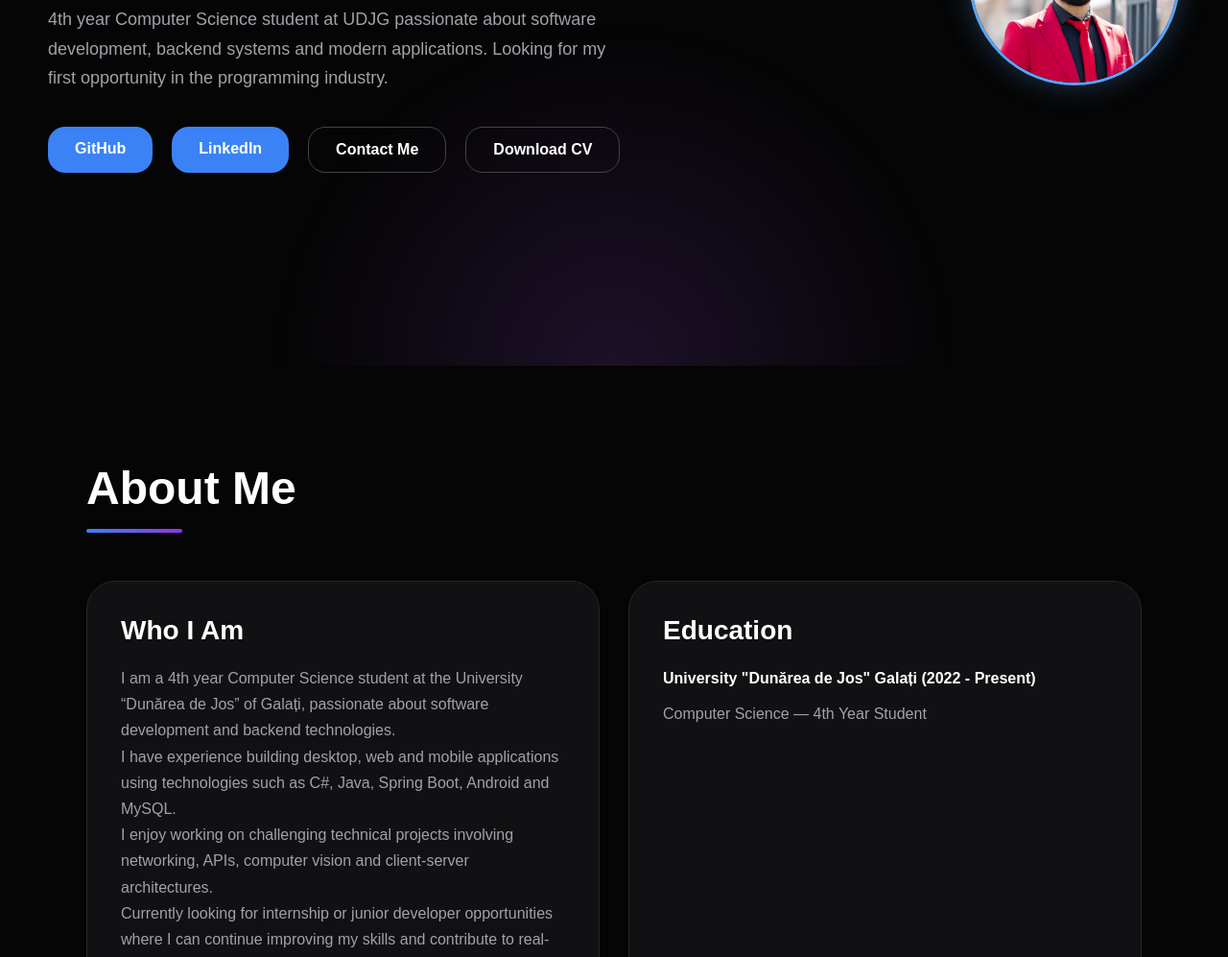
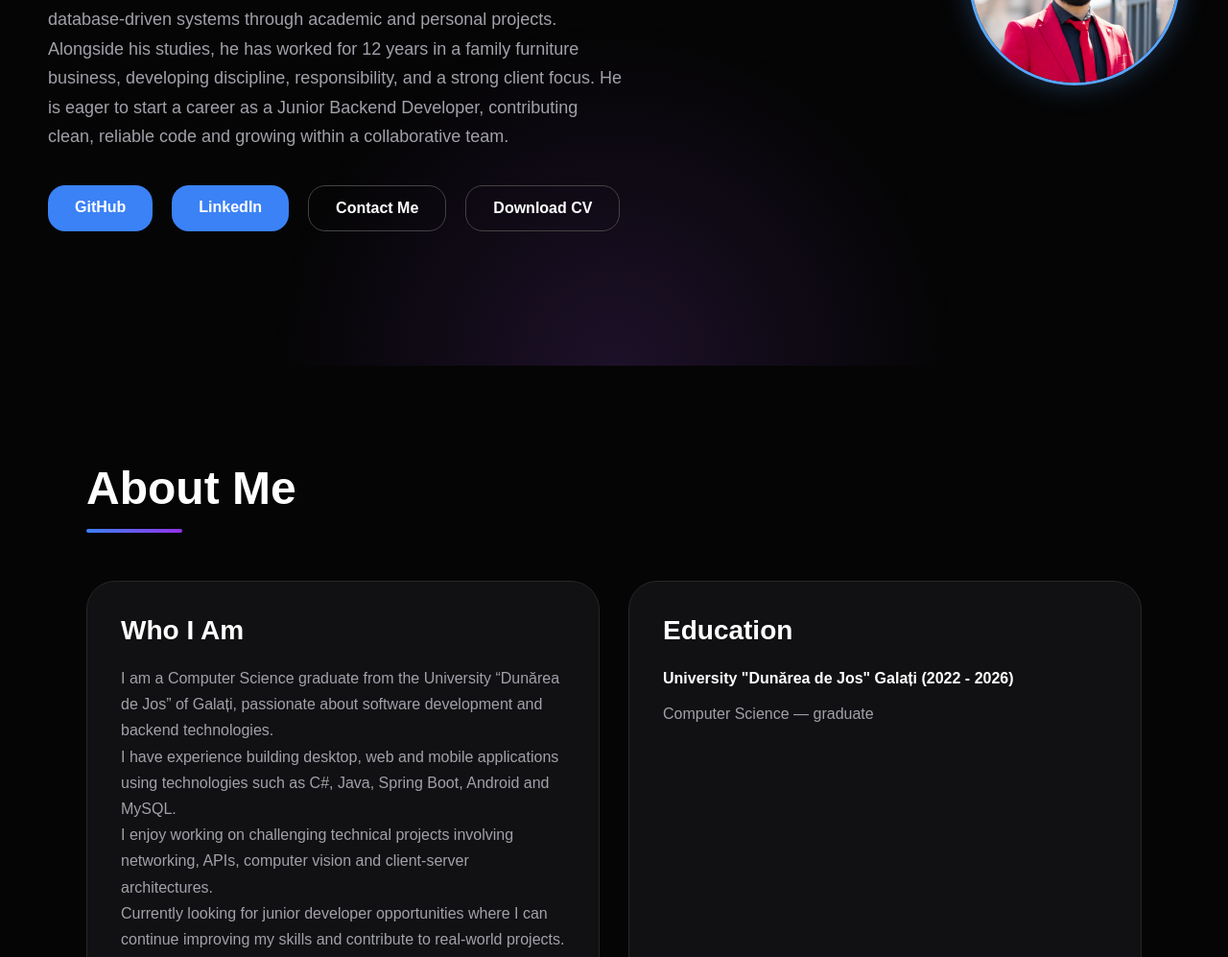
Before and after one commit to AdelinChelariu/portfolio, a plain HTML site: page index.html in a window 1280 px wide. Shown: the part 419-1416 px from the top of the page at 96% size. Drawn offline with Linux system fonts and the light colour scheme.

Commit message:
Revise portfolio details
Updated portfolio content to reflect graduation and experience.

```diff
--- a/index.html
+++ b/index.html
@@ -20,9 +20,11 @@
           </h1>
 
           <p class="description">
-            4th year Computer Science student at UDJG passionate about software
-            development, backend systems and modern applications. Looking for my
-            first opportunity in the programming industry.
+            Computer Science graduate from "Dunărea de Jos" University of Galați with hands-on experience building C#/.NET
+            applications, REST APIs, and database-driven systems through academic and personal projects. Alongside his studies, he
+            has worked for 12 years in a family furniture business, developing discipline, responsibility, and a strong client focus. He is
+            eager to start a career as a Junior Backend Developer, contributing clean, reliable code and growing within a collaborative
+            team.
           </p>
 
           <div class="buttons">
@@ -68,7 +70,7 @@
           <h3>Who I Am</h3>
 
           <p>
-            I am a 4th year Computer Science student at the University “Dunărea
+            I am a Computer Science graduate from the University “Dunărea
             de Jos” of Galați, passionate about software development and backend
             technologies.
           </p>
@@ -84,7 +86,7 @@
           </p>
 
           <p>
-            Currently looking for internship or junior developer opportunities
+            Currently looking for junior developer opportunities
             where I can continue improving my skills and contribute to
             real-world projects.
           </p>
@@ -94,10 +96,10 @@
           <h3>Education</h3>
 
           <p class="highlight">
-            University "Dunărea de Jos" Galați (2022 - Present)
+            University "Dunărea de Jos" Galați (2022 - 2026)
           </p>
 
-          <p>Computer Science — 4th Year Student</p>
+          <p>Computer Science — graduate</p>
         </div>
       </div>
     </section>
@@ -132,7 +134,7 @@
           </p>
 
           <p>
-            I am currently looking for internship or junior developer
+            I am currently looking for junior developer
             opportunities where I can contribute to impactful projects and
             expand my experience in software development.
           </p>
```
